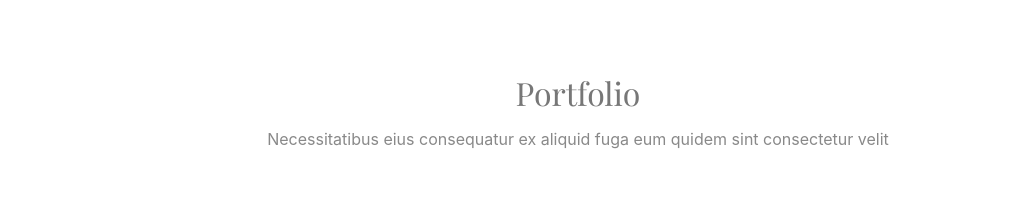
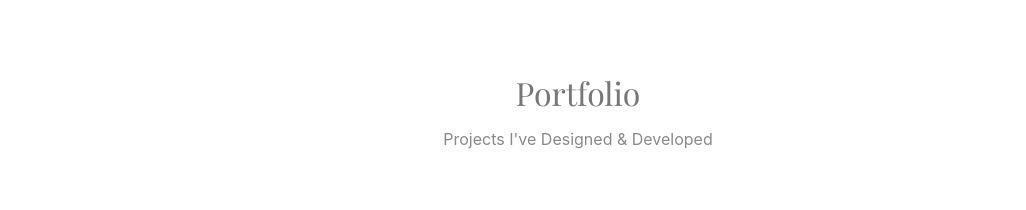
Before and after one commit to nayan-ray/portfolioFrondend, a React (Vite) app in the folder client/: page / in a window 1280 px wide. Shown: the part 1900-2110 px from the top of the page, without its empty margins (62-1088 px from the left). Built offline with nearby package versions, Linux system fonts and the light colour scheme; no server answers; a web font is replaced by a local one.

Commit message:
portfolio updated

```diff
--- a/client/src/components/portfolio/Portfolio.jsx
+++ b/client/src/components/portfolio/Portfolio.jsx
@@ -65,7 +65,7 @@ useEffect(() => {
     <div className='py-15'>
         <div className='pb-15 text-center w-full mx-auto px-3 z-3 sm:max-w-135 md:max-w-180 lg:max-w-240 xl:max-w-285 xxl:max-w-330' data-aos="fade-up">
               <h2 className='text-[32px] font-light mb-3.75 text-[#777777] font-playfair leading-[1.2]'>Portfolio</h2>
-              <p>Necessitatibus eius consequatur ex aliquid fuga eum quidem sint consectetur velit</p>
+              <p>Projects I've Designed & Developed</p>
         </div>
         <div className='w-full mx-auto px-3 z-3 sm:max-w-135 md:max-w-180 lg:max-w-240 xl:max-w-285 xxl:max-w-330' data-aos="fade-up" data-aos-delay="100">
 
```
